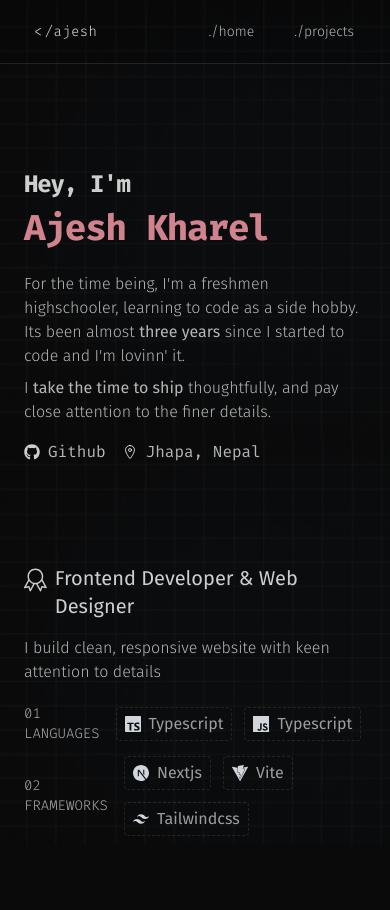
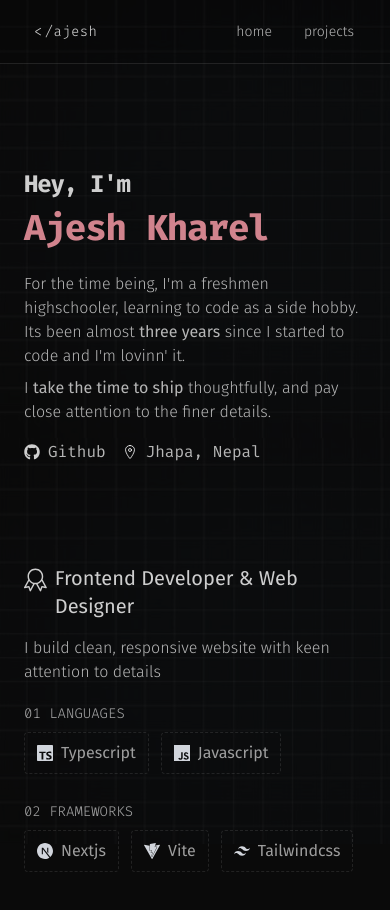
Before and after one commit to MrKharel/portfolio, a Next.js app: page / in a window 390 px wide. Shown: the top 910 px of the page. Built offline with nearby package versions, Linux system fonts and the light colour scheme.

Commit message:
Make typescript the most strict.

```diff
--- a/src/components/Header.tsx
+++ b/src/components/Header.tsx
@@ -1,12 +1,12 @@
 import { Logo, NavButton, type NavButtonProps as NavButtonType } from "@/ui";
 
 interface HeaderProps {
-	title?: string;
+	title: string;
 }
 
 const navBtns: Array<NavButtonType> = [
-	{ label: "./home", href: "/" },
-	{ label: "./projects", href: "#projects" },
+	{ label: "home", href: "/" },
+	{ label: "projects", href: "#projects" },
 ];
 
 export const Header = (props: HeaderProps) => {
@@ -14,7 +14,7 @@ export const Header = (props: HeaderProps) => {
 		<header className="px-6 lg:px-[10vw] w-screen h-16 self-center flex justify-between items-center fixed top-0 backdop-blur-[10px] border-b border-white/10 bg-black/10">
 			<Logo title={props.title} />
 
-			<nav className="flex gap-4">
+			<nav className="flex gap-2 md:gap-4">
 				{navBtns.map((btn, index) => {
 					return <NavButton key={index} {...btn} />;
 				})}
--- a/src/components/Techs.tsx
+++ b/src/components/Techs.tsx
@@ -1,5 +1,5 @@
 import { SlBadge } from "react-icons/sl";
-import { SiGit, SiNextdotjs, SiTailwindcss, SiTypescript, SiSupabase, SiJavascript, SiVite } from "react-icons/si";
+import { SiNextdotjs, SiTailwindcss, SiTypescript, SiJavascript, SiVite } from "react-icons/si";
 
 interface TechnologyCard {
 	icon: React.ReactNode;
@@ -12,12 +12,7 @@ interface Section {
 
 const languages: TechnologyCard[] = [
 	{ icon: <SiTypescript className="size-4" />, title: "Typescript" },
-	{ icon: <SiJavascript className="size-4" />, title: "Typescript" },
-
-	// { icon: <SiNextdotjs className="size-6.5" />, title: "Next js", description: "Build Framework" },
-	// { icon: <SiTailwindcss className="size-6.5" />, title: "Tailwind", description: "CSS, but fun" },
-	// { icon: <SiGit className="size-6.5" />, title: "Git", description: "Version Control" },
-	// { icon: <SiSupabase className="size-6.5" />, title: "Supabase", description: "Backend, as needed" },
+	{ icon: <SiJavascript className="size-4" />, title: "Javascript" },
 ];
 const frameworks: TechnologyCard[] = [
 	{ icon: <SiNextdotjs className="size-4" />, title: "Nextjs" },
@@ -40,10 +35,10 @@ export const Techs = () => {
 
 			<div className="text-body">I build clean, responsive website with keen attention to details</div>
 
-			<div className="flex flex-col gap-2">
+			<div className="flex flex-col gap-6 md:gap-2">
 				{sections.map((section, index) => {
 					return (
-						<div key={index} className="grid grid-cols-[1fr_4fr] items-center gap-4 mt-1">
+						<div key={index} className="flex flex-col md:items-center md:grid grid-cols-[1fr_4fr] gap-2 md:gap-4 mt-1">
 							<label className="text-white/60 font-[300] font-mono uppercase text-sm">
 								0{index + 1} {section.title}
 							</label>
@@ -62,7 +57,7 @@ export const Techs = () => {
 
 const TechnologyCard = (props: TechnologyCard) => {
 	return (
-		<div className="group flex gap-2 w-fit px-2 py-1 hover:bg-zinc-900 transition-all duration-500 ease-in-out border border-dashed border-white/10 rounded">
+		<div className="group flex gap-2 w-fit px-3 py-2 hover:bg-zinc-900 transition-all duration-500 ease-in-out border border-dashed border-white/10 rounded">
 			<div className="pt-1 text-3xl text-gray-300 group-hover:-rotate-2 transition-all duration-500 ease-in-out">
 				{props.icon}
 			</div>
--- a/src/ui/Logo.tsx
+++ b/src/ui/Logo.tsx
@@ -1,10 +1,7 @@
-"use client";
-
 import Link from "next/link";
-import { usePathname } from "next/navigation";
 
 interface LogoProps {
-	title?: string;
+	title: string;
 }
 
 export const Logo = (props: LogoProps) => {
@@ -13,9 +10,7 @@ export const Logo = (props: LogoProps) => {
 			href="#"
 			className="group flex items-center gap-0.5 w-fit px-2.5 py-1.5 rounded-lg text-sm font-[300] font-mono tracking-wide text-white/80 hover:text-white cursor-pointer select-none transition-all duration-300 ease-out hover:bg-white/10 hover:scale-105 active:scale-99">
 			<span className="inline-block transition-transform duration-300 ease-out group-hover:-rotate-12">{"<"}</span>
-			<span className="transition-transform duration-300 ease-out group-hover:translate-x-0.5">
-				{props.title ? props.title : usePathname()}
-			</span>
+			<span className="transition-transform duration-300 ease-out group-hover:translate-x-0.5">{props.title}</span>
 		</Link>
 	);
 };
```
Also changed, not shown: tsconfig.json (+29 -20 lines).
